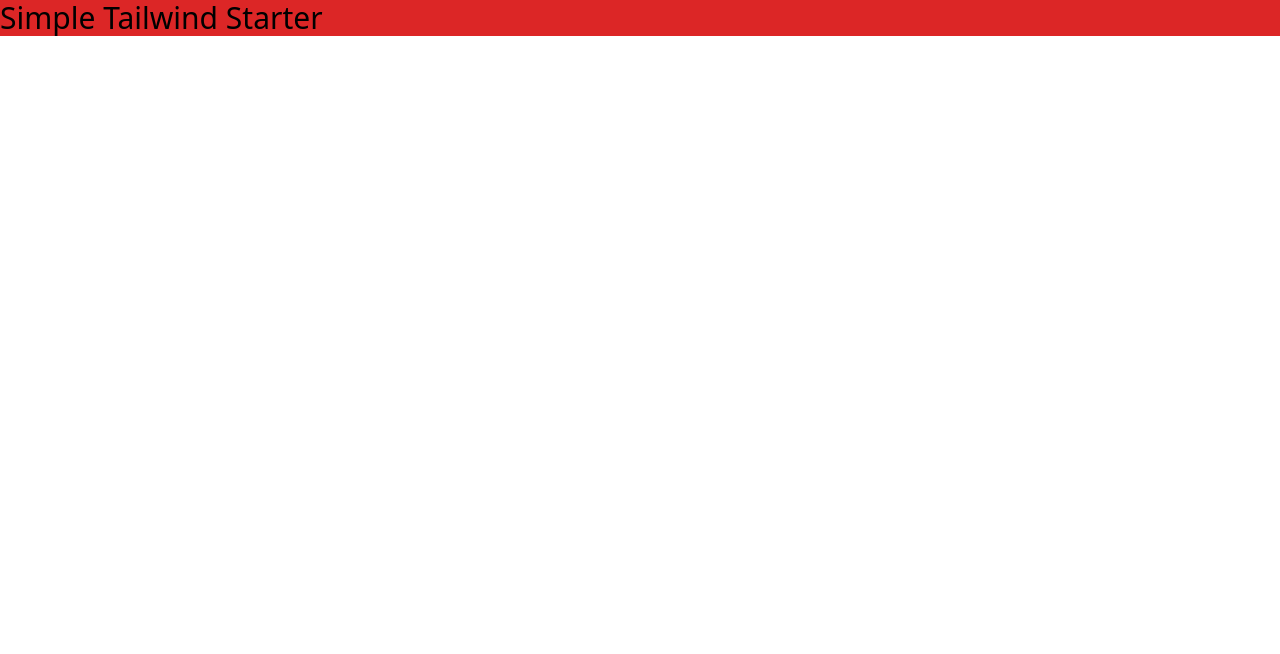
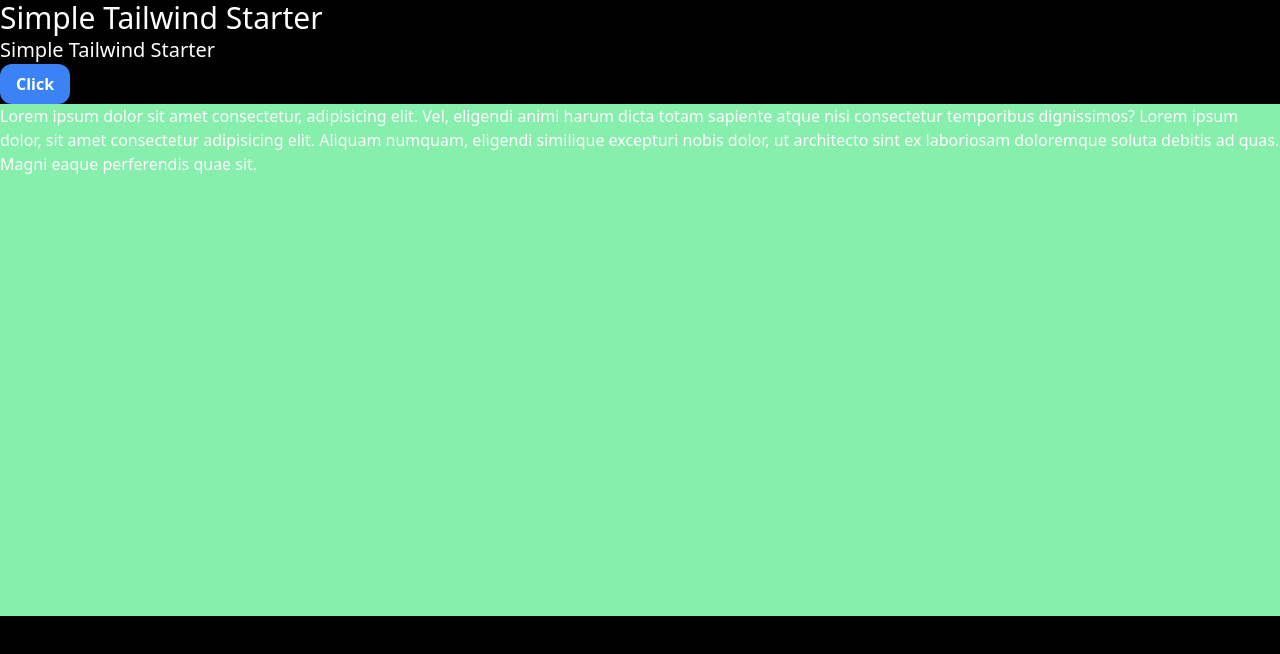
Before and after one commit to kaanarslan1990/tailwind-sandbox, a website: page 00-tailwind-project/functions-directives/index.html in a window 1280 px wide. Drawn offline with Linux system fonts and the light colour scheme.

Commit message:
directives-functions

```diff
--- a/00-tailwind-project/functions-directives/index.html
+++ b/00-tailwind-project/functions-directives/index.html
@@ -1,5 +1,6 @@
 <!DOCTYPE html>
 <html lang="en">
+
 <head>
     <meta charset="UTF-8">
     <meta http-equiv="X-UA-Compatible" content="IE=edge">
@@ -7,8 +8,18 @@
     <link rel="stylesheet" href="css/style.css">
     <title>Simple Tailwind Starter</title>
 </head>
+
 <body>
-    <h1 class="text-3xl bg-red-600">Simple Tailwind Starter</h1>
+    <h1>Simple Tailwind Starter</h1>
+    <h2>Simple Tailwind Starter</h2>
+    <button class="btn-blue">Click</button>
+    <div class="content-area">
+        <p>Lorem ipsum dolor sit amet consectetur, adipisicing elit. Vel, eligendi animi harum dicta totam sapiente
+            atque nisi consectetur temporibus dignissimos? Lorem ipsum dolor, sit amet consectetur adipisicing elit.
+            Aliquam numquam, eligendi similique excepturi nobis dolor, ut architecto sint ex laboriosam doloremque
+            soluta debitis ad quas. Magni eaque perferendis quae sit.</p>
+    </div>
 
 </body>
+
 </html
--- a/00-tailwind-project/functions-directives/input.css
+++ b/00-tailwind-project/functions-directives/input.css
@@ -1,3 +1,31 @@
 @tailwind base;
 @tailwind components;
 @tailwind utilities;
+
+@layer base {
+  h1 {
+    @apply text-3xl;
+  }
+
+  h2 {
+    @apply text-xl;
+  }
+}
+
+@layer components {
+  .btn-blue {
+    @apply bg-blue-500 py-2 px-4 rounded-xl font-bold text-white hover:bg-blue-700;
+  }
+}
+
+.content-area {
+  @apply bg-green-300;
+  height: theme('spacing.128');
+
+}
+
+@media screen(xl) {
+  body {
+    @apply bg-black text-white;
+  }
+}
--- a/00-tailwind-project/functions-directives/tailwind.config.js
+++ b/00-tailwind-project/functions-directives/tailwind.config.js
@@ -2,7 +2,11 @@
 module.exports = {
   content: ['./*.html'],
   theme: {
-    extend: {},
+    extend: {
+      spacing: {
+        128: '32rem',
+      },
+    },
   },
   plugins: [],
 }
```
Also changed, not shown: 00-tailwind-project/functions-directives/css/style.css.
